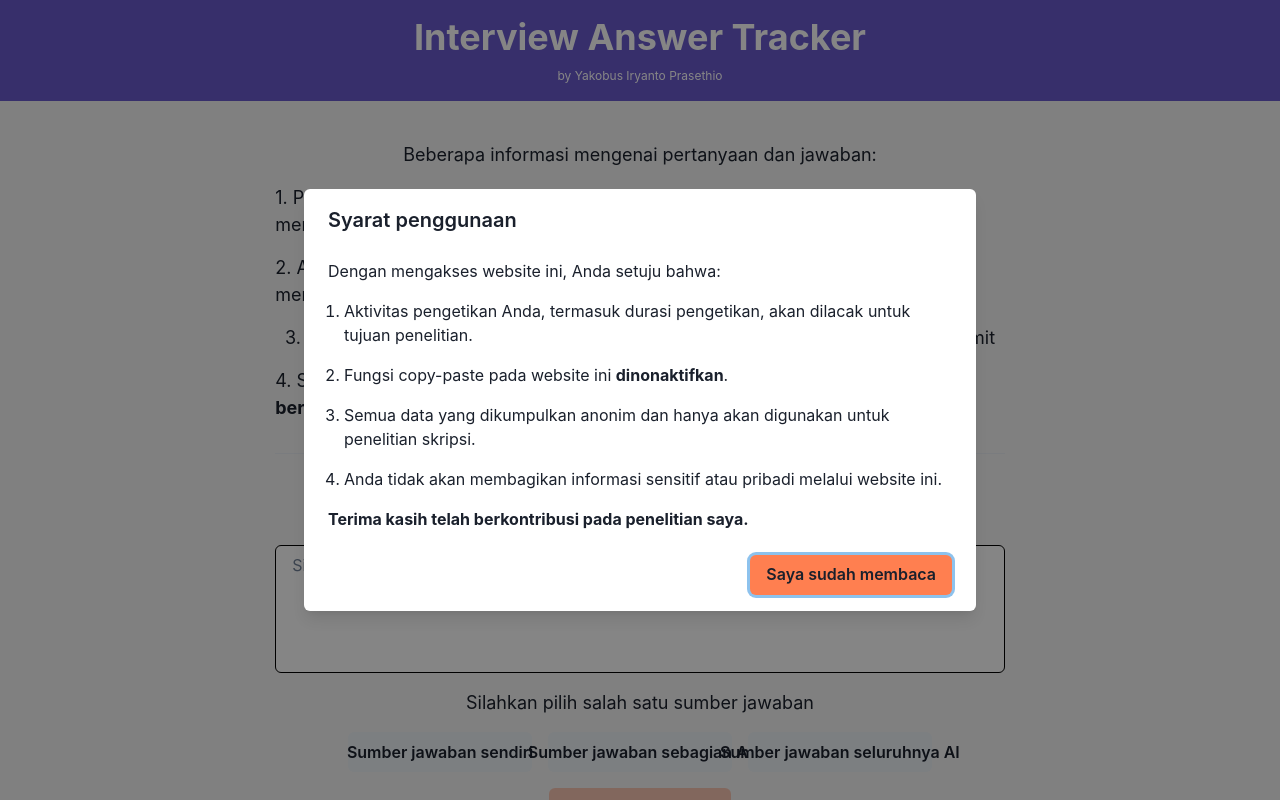
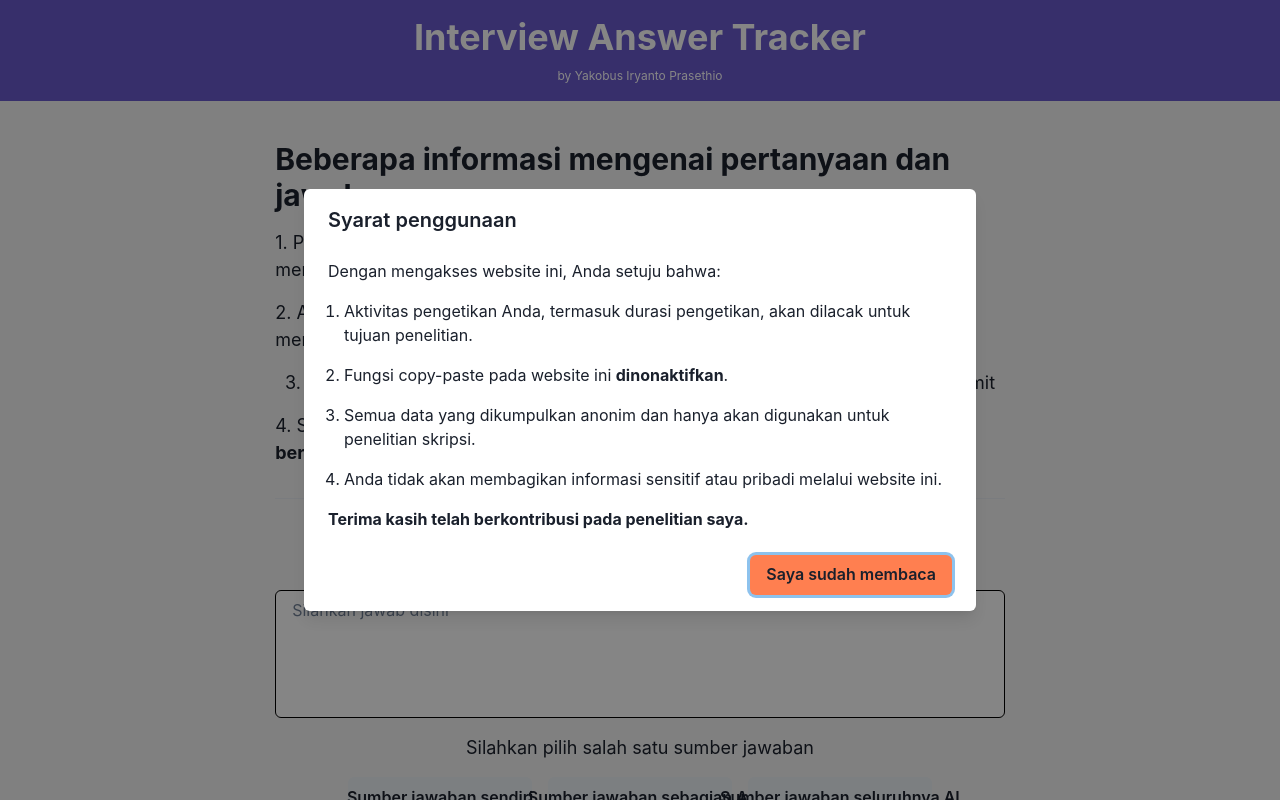
Before and after one commit to YakobusIP/human-typing-website, a React (Vite) app in the folder frontend/: page / in a window 1280 px wide. Shown: the top 800 px of the page. Built offline with nearby package versions, Linux system fonts and the light colour scheme.

Commit message:
chore: update heading and validate submit button

```diff
--- a/frontend/src/App.tsx
+++ b/frontend/src/App.tsx
@@ -204,9 +204,9 @@ function App() {
         >
           <VStack spacing={{ base: 8, lg: 8 }} w={{ base: "full", lg: "60%" }}>
             <VStack spacing={4}>
-              <Text fontSize={18}>
+              <Heading fontSize={30}>
                 Beberapa informasi mengenai pertanyaan dan jawaban:
-              </Text>
+              </Heading>
               <Text fontSize={18}>
                 1. Pertanyaan akan disajikan dalam{" "}
                 <strong>Bahasa Inggris</strong> dan jawaban Anda perlu
@@ -287,7 +287,9 @@ function App() {
               <Button
                 bgColor={"button"}
                 w={"25%"}
-                isDisabled={!source || answer.length === 0}
+                isDisabled={
+                  !source || answer.length === 0 || question.length === 0
+                }
                 isLoading={isLoadingAnswer}
                 loadingText="Loading..."
                 onClick={() => sendAnswer()}
```
